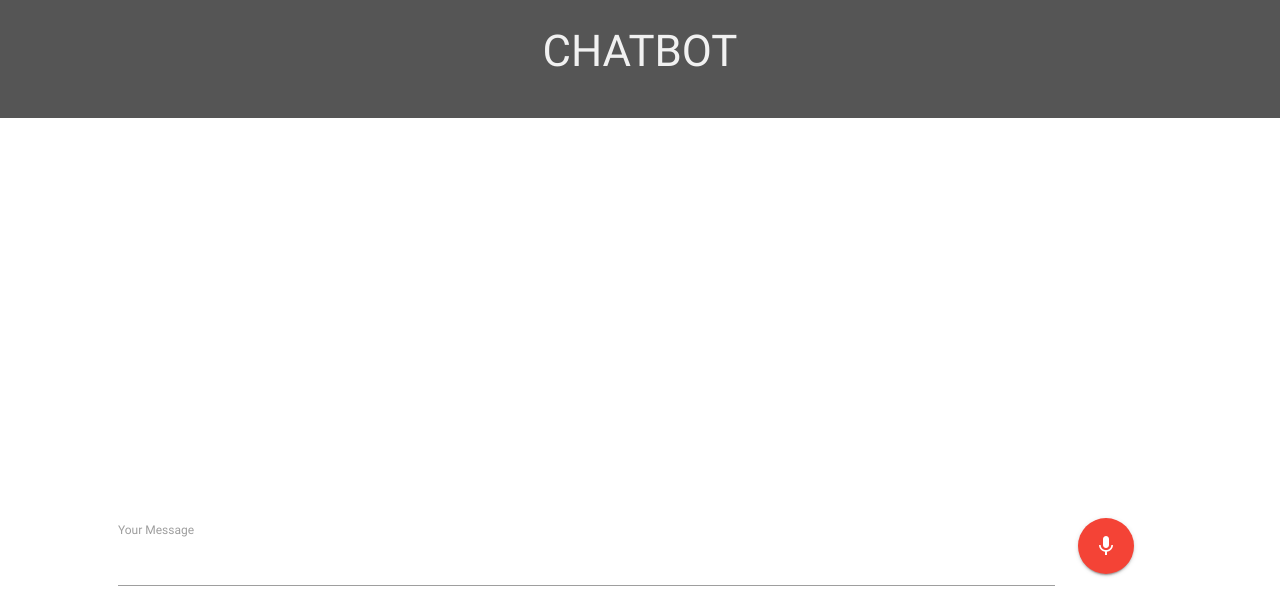
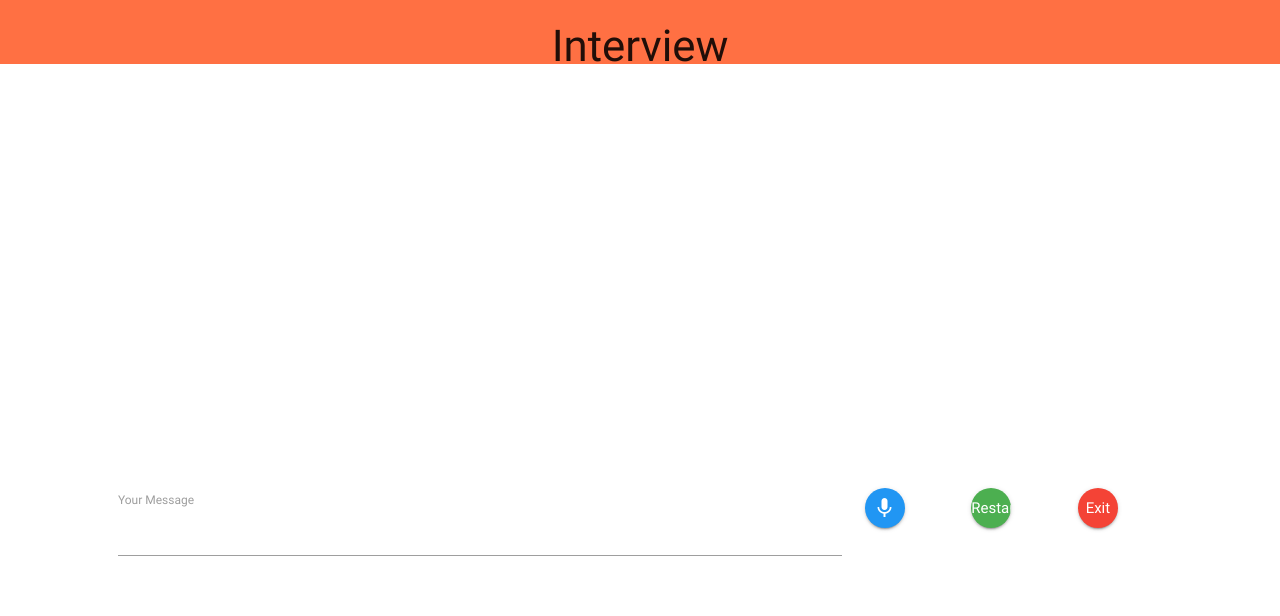
Before and after one commit to Divyanshu-Saini/angular-chatbot, an Angular app: page / in a window 1280 px wide. Shown: the top 616 px of the page. Built offline with nearby package versions, Linux system fonts and the light colour scheme; what api-ai-javascript would draw is missing.

Commit message:
Added restart and exit button

```diff
--- a/src/app/app.component.html
+++ b/src/app/app.component.html
@@ -1,10 +1,13 @@
-<div class="container-fluid ">
-  <div class="header" id="myHeader">
-    <div class="row">
-      <div class="col s12 m12">
-        <h3>CHATBOT</h3>
-      </div>
-    </div>
+<!-- <div class="container-fluid "> -->
+  <app-chat-dialog class="brown lighten-4"></app-chat-dialog>
+<!-- </div> -->
+
+<!-- <div class="row">
+<div class="col s12 m6">
+  <div class="card blue-grey darken-1">
+    <div class="card-content white-text">
+      <span class="card-title">CHATBOT</span>
+      <app-chat-dialog class="brown lighten-4"></app-chat-dialog>
   </div>
-  <app-chat-dialog class="brown lighten-4"></app-chat-dialog>
 </div>
+</div> -->
--- a/src/app/chat/chat-dialog/chat-dialog.component.html
+++ b/src/app/chat/chat-dialog/chat-dialog.component.html
@@ -1,7 +1,14 @@
 <!-- <div class="container deep-orange lighten-1"> -->
-<div class="content"  style="overflow:scroll; height:400px;overflow-x: hidden;">
+<div class="navbar-fixed deep-orange lighten-1" id="myHeader">
   <div class="row">
-    <div class="col s8 m6 offset-s2 offset-m3" >
+    <div class="col s12 m12">
+      <h3 class="center">Interview</h3>
+    </div>
+  </div>
+</div>
+<div #scrollMe class="content" style="overflow:scroll; height:400px;overflow-x: hidden;">
+  <div class="row">
+    <div class="col 10 m8 offset-s2 offset-m3">
       <ng-container *ngFor="let message of messages | async">
         <div id="msg" class="message" [ngClass]="{'from':message.sentBY === 'bot','to':message.sentBy === 'user'}">
           {{message.content}}
@@ -12,14 +19,23 @@
 </div>
 <div class="footer">
   <div class="row">
-    <div class="col s9 m9 offset-s1 offset-m1">
+    <div class="col s7 m7 offset-s1 offset-m1">
       <label for="nameField">Your Message</label>
       <input type="text" [(ngModel)]="formValue" (keyup.enter)="sendMessage()">
     </div>
     <div class="col s1 m1">
-      <button class="btn-floating btn-large red" (click)="activateSpeechSearch()" [disabled]="!showSearchButton">
-         <i class="large material-icons">mic</i>
-       </button>
+      <button class="btn-floating btn-medium blue" (click)="activateSpeechSearch()" [disabled]="!showSearchButton">
+        <i class="large material-icons">mic</i>
+      </button>
+    </div>
+    <div class="col s1 m1">
+      <button class="btn-floating btn-medium green" (click)="restart()">Restart
+      </button>
+    </div>
+    <div class="col s1 m1">
+      <button class="btn-floating btn-medium red " (click)="exit()">
+        Exit
+      </button>
     </div>
   </div>
 </div>
```
